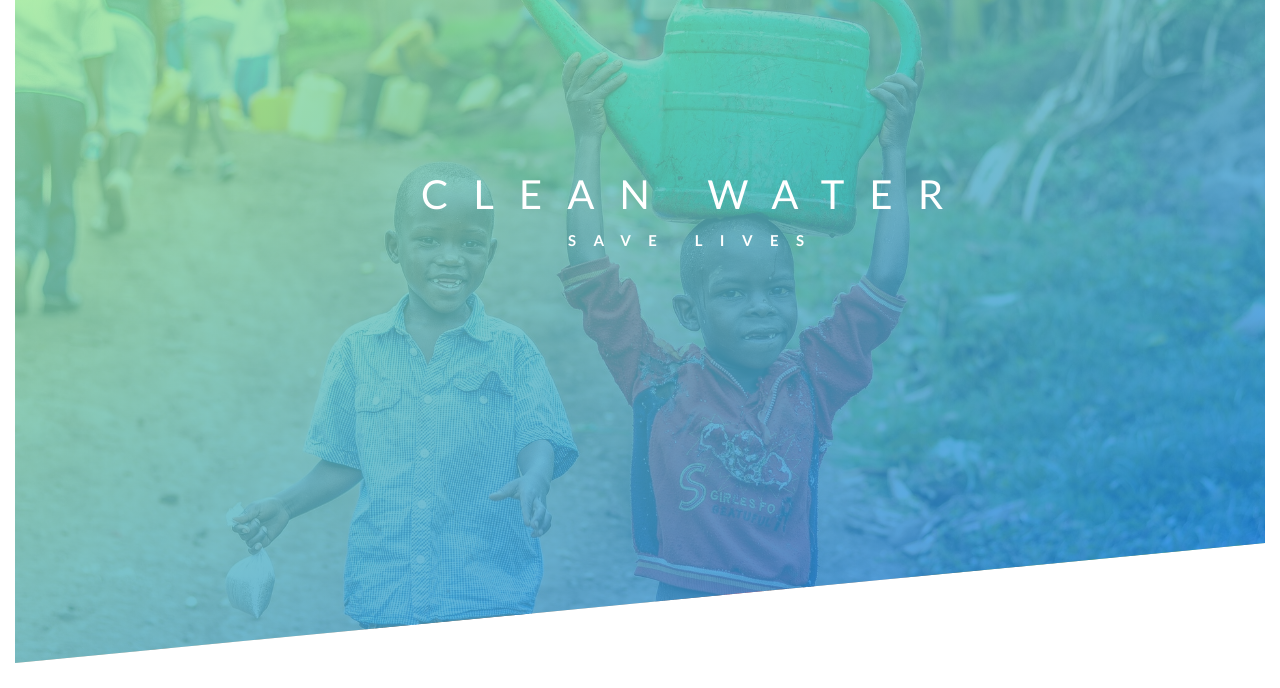
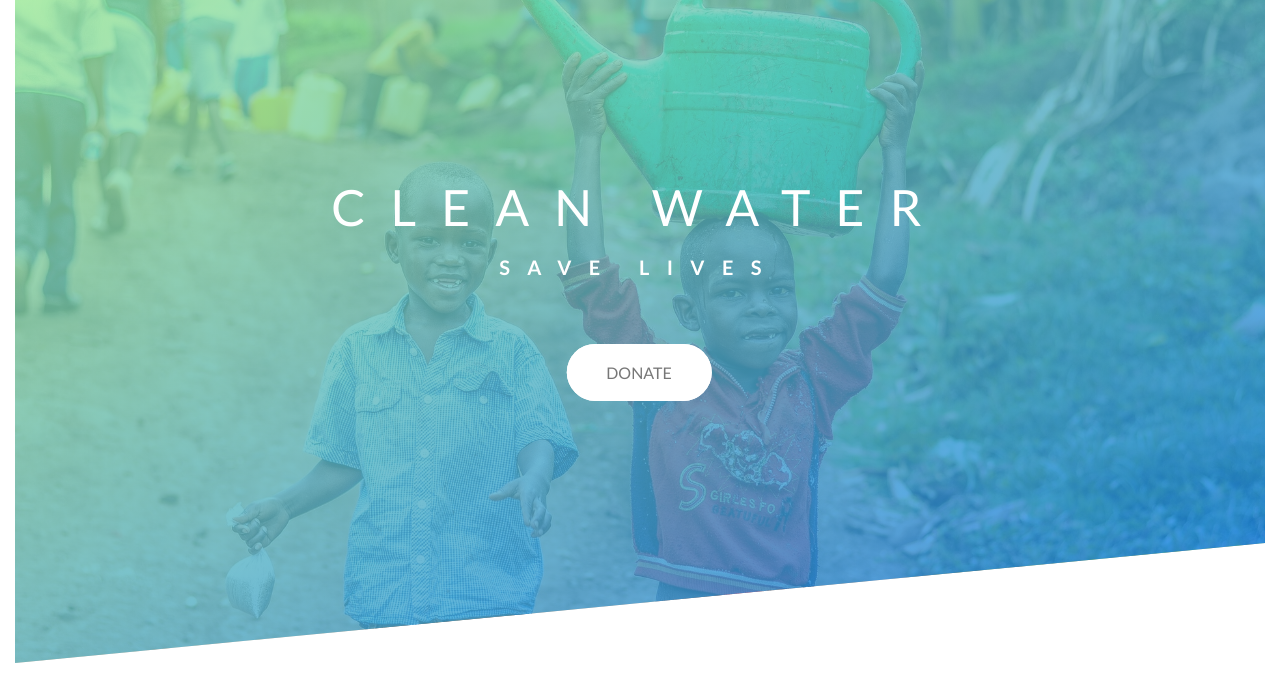
Before and after one commit to Davsip/eternal-water, a plain HTML site: page index.html in a window 1280 px wide. Shown: the part 112-800 px from the top of the page. Drawn offline with Linux system fonts and the light colour scheme.

Commit message:
button and text effects-ladning

```diff
--- a/css/style.css
+++ b/css/style.css
@@ -58,42 +58,49 @@ body {
 .text-box {
   position: absolute;
   /* ^^ to put the text in the midlle */
-  top: 40%;
-  left: 50%;
+  top: 50%;
+  left: 45%;
   /* ^^ from parent element  */
   transform: translate(-40%, -50%);
   /* ^^  "translate" how to move elemnts  */
+  text-align: center;
 }
 
 .heading-primary {
   color: #fff;
   text-transform: uppercase;
+  backface-visibility: hidden;
+  margin-bottom: 60px;
 }
 
 .heading-primary-main {
   display: block;
-  font-size: 40px;
+  font-size: 50px;
   font-weight: 400;
   letter-spacing: 25px;
+  animation-name: moveInLeft;
+  animation-duration: 1s;
+  animation-timing-function: ease-out;
 }
 
 .heading-primary-sub {
   display: block;
   /* "display block" makes it one text on top of the other  */
-  font-size: 15px;
+  font-size: 20px;
   font-weight: 700;
   letter-spacing: 17.4px;
   text-align: center;
+  animation: moveInRight 1s ease-out;
 }
 
 @keyframes moveInLeft {
   0% {
     opacity: 0;
-    transform: translateX(-10rem);
+    transform: translateX(-100px);
   }
   /* rotate(-70deg);   -- effect rotates image*/
   80% {
-    transform: translateX(1rem);
+    transform: translateX(10px);
   }
   100% {
     opacity: 1;
@@ -104,13 +111,80 @@ body {
 @keyframes moveInRight {
   0% {
     opacity: 0;
-    transform: translateX(10rem);
+    transform: translateX(10px);
   }
   80% {
-    transform: translateX(-1rem);
+    transform: translateX(-10px);
   }
   100% {
     opacity: 1;
     transform: translate(0);
   }
 }
+
+/* button visited  */
+@keyframes moveInBottom {
+  0% {
+    opacity: 0;
+    transform: translateX(10px);
+  }
+  80% {
+    transform: translateX(-10px);
+  }
+  100% {
+    opacity: 1;
+    transform: translate(0);
+  }
+}
+
+.btn:link,
+.btn:visited {
+  /* ^^ sudo are special classes to style  */
+  text-transform: uppercase;
+  text-decoration: none;
+  padding: 15px 40px;
+  /* ^^"padding" can use diff values  15px for top and bottom and 40 px for left and right */
+  display: inline-block;
+  border-radius: 100px;
+  /* ^^ shapes border round on btn */
+  transition: all 0.2s;
+  position: relative;
+}
+
+.btn:hover {
+  transform: translateY(-3px);
+  box-shadow: 0 10px 20px rgba(0, 0, 0, 0.2);
+}
+
+.btn:active {
+  transform: translateY(-1px);
+  box-shadow: 0 5px 10px rgba(0, 0, 0, 0.2);
+}
+
+.btn-white {
+  background-color: #fff;
+  color: #777;
+}
+
+.btn:after {
+  content: "";
+  display: inline-block;
+  height: 100%;
+  width: 100%;
+  border-radius: 100px;
+  position: absolute;
+  top: 0;
+  left: 0;
+  z-index: -1;
+  /* ^^ defines the position if is one on top of the other */
+  transition: all 0.4s;
+}
+
+.btn-white::after {
+  background-color: #fff;
+}
+
+.btn:hover::after {
+  transform: scaleX(1.4) scaleY(1.6);
+  opacity: 0;
+}
--- a/index.html
+++ b/index.html
@@ -19,9 +19,10 @@
         </div>
         <div class="text-box">
             <h1 class="heading-primary">
-                <span class="heading-primary-main"> Clean Water </span>
-                <span class="heading-primary-sub"> Save Lives</span>
+                <span class="heading-primary-main">Clean Water</span>
+                <span class="heading-primary-sub">Save Lives</span>
             </h1>
+            <a href="#" class="btn btn-white">Donate</a>
         </div>
     </header>
 
```
